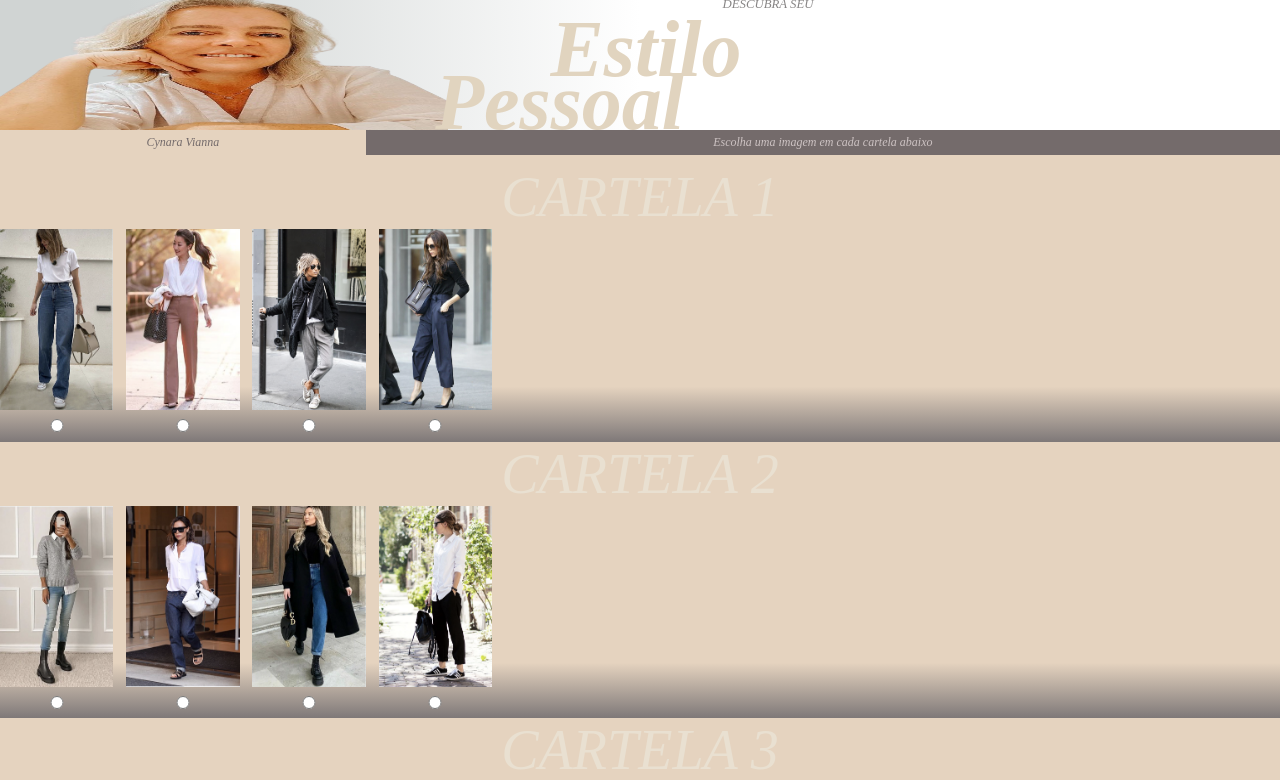
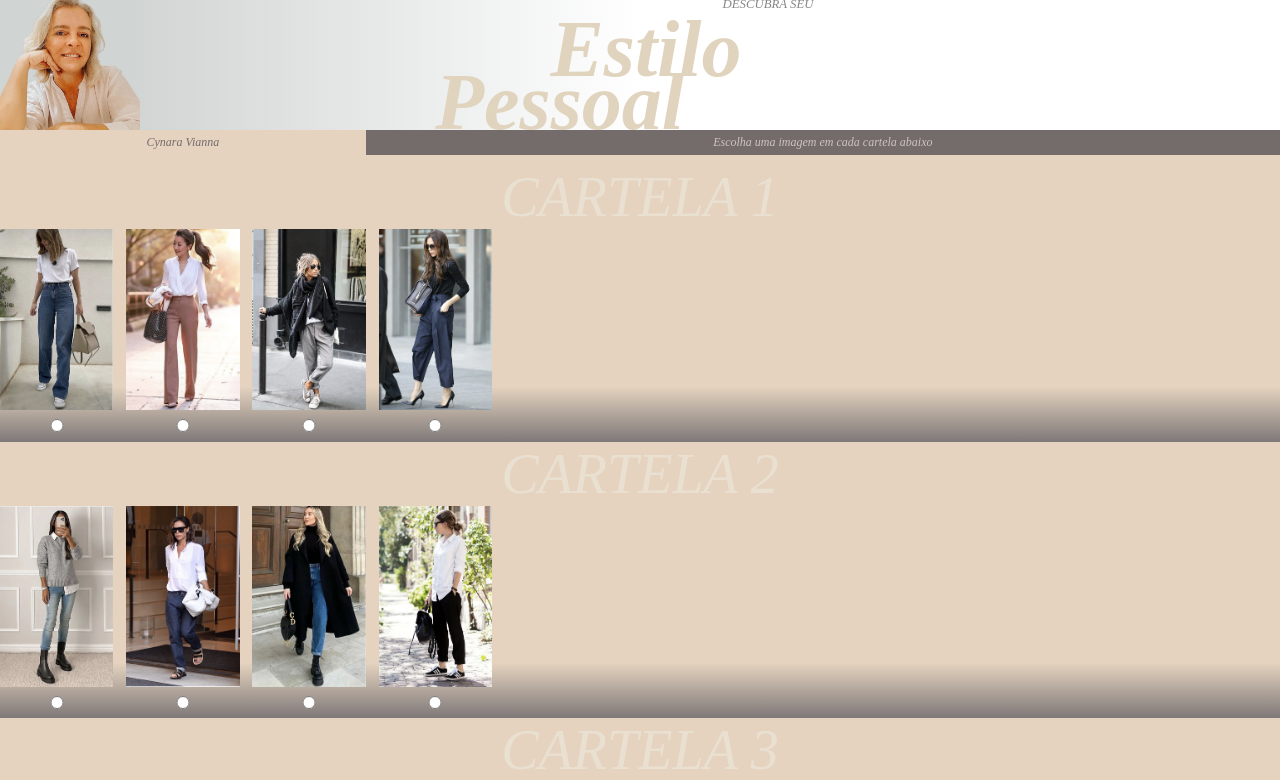
Before and after one commit to jricardocv/test_cynara, a React (Create React App) app: page / in a window 1280 px wide. Shown: the top 780 px of the page. Built offline with nearby package versions, Linux system fonts and the light colour scheme.

Commit message:
Correction-size-21

```diff
--- a/src/Pages/ContentPage.css
+++ b/src/Pages/ContentPage.css
@@ -57,7 +57,7 @@
   }
   .logo{
     position: absolute;
-    width: 35%;
+    width: 140px;
     height: 140px;
     left: 0;
   }
```
